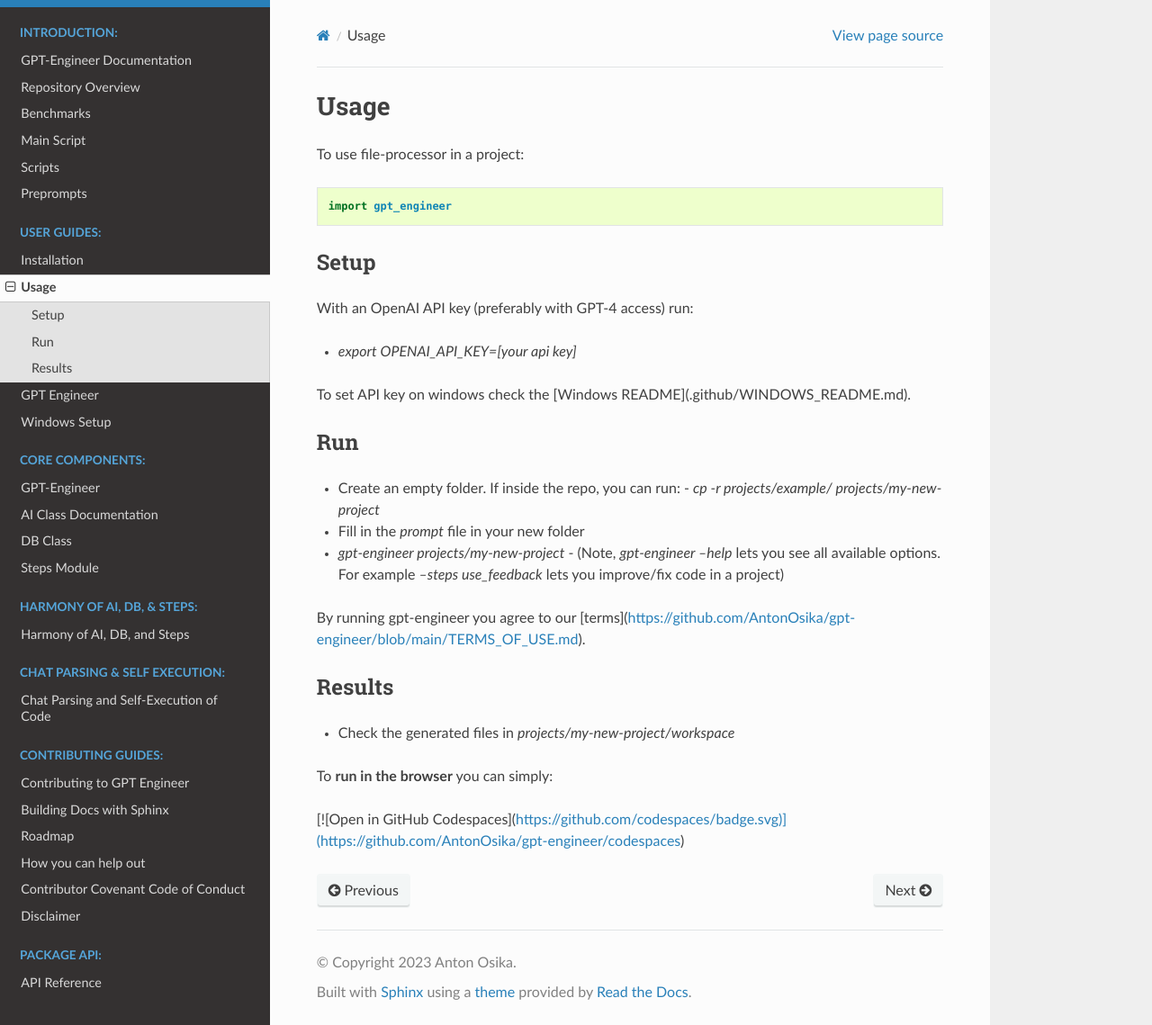
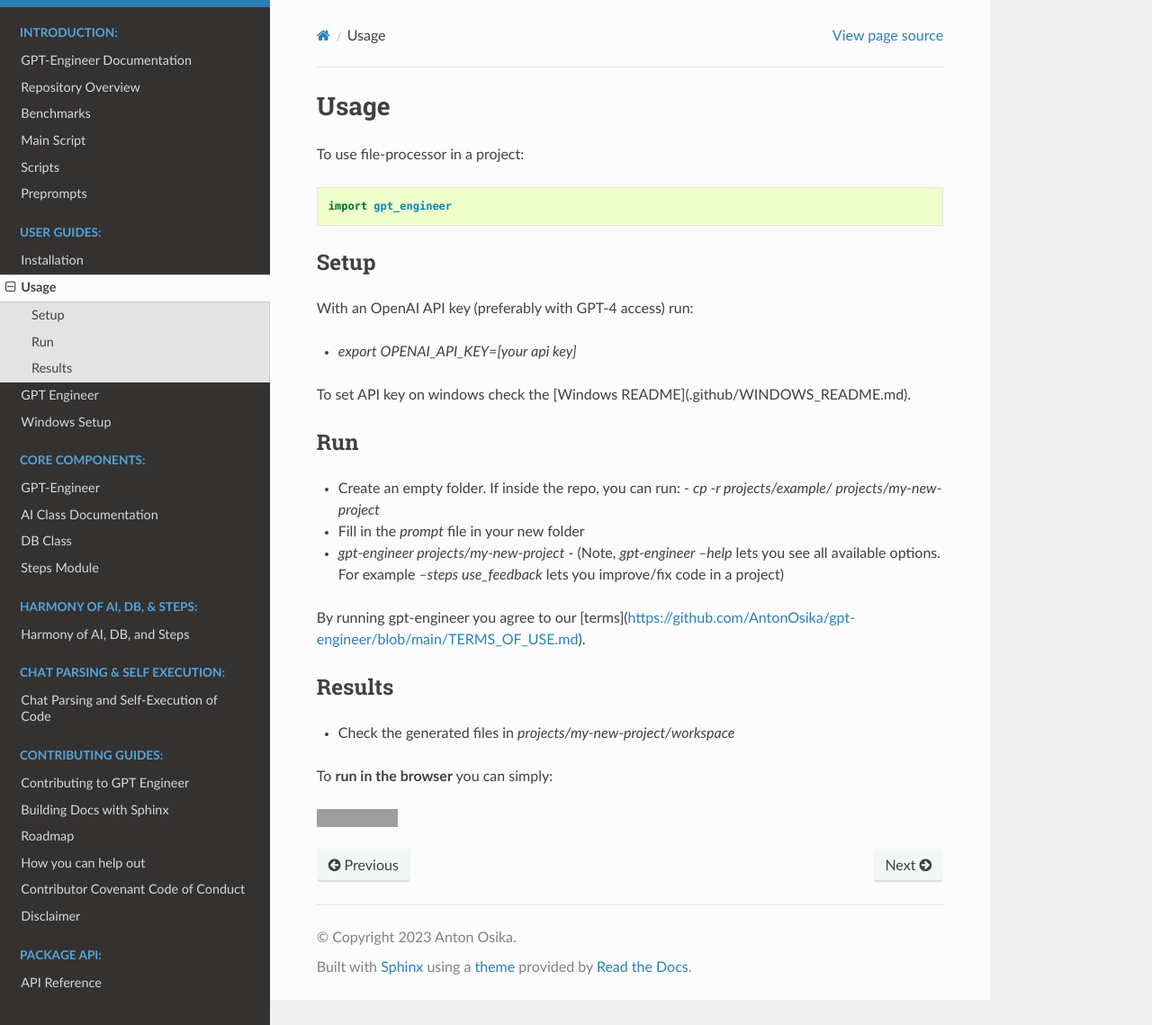
Before and after one commit to juberuu/gpt-engineer, a Sphinx documentation site: the page built from docs/usage.rst, in a window 1280 px wide and 1139 px high. Shown: the whole window at 90% size. Built offline with Sphinx 7.4.7 and the Read the Docs theme 2.0.0, drawn with Linux system fonts in a browser that asks for light colours; grey boxes are pictures that could not be loaded.

```diff
--- a/docs/usage.rst
+++ b/docs/usage.rst
@@ -34,4 +34,5 @@ Results
 
 To **run in the browser** you can simply:
 
-[![Open in GitHub Codespaces](https://github.com/codespaces/badge.svg)](https://github.com/AntonOsika/gpt-engineer/codespaces)
+.. image:: https://github.com/codespaces/badge.svg
+   :target: https://github.com/AntonOsika/gpt-engineer/codespaces
```
